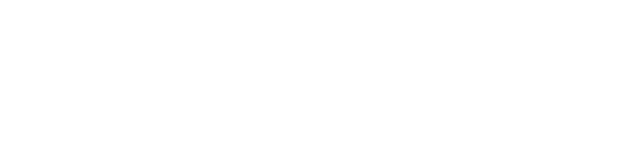
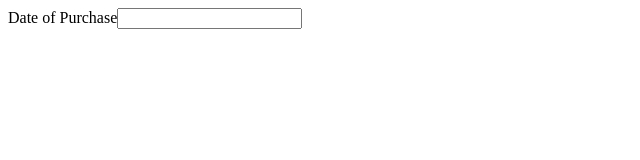
Before and after one commit to KevinsCodeStorage/Whirl-Wind-Warranty, a plain HTML site: page index.html in a window 1280 px wide. Shown: the whole page, without its empty margins (0-640 px from the left). Drawn offline with Linux system fonts and the light colour scheme.

Commit message:
finished assignment: purchase date input field

```diff
--- a/index.html
+++ b/index.html
@@ -5,10 +5,10 @@
     <meta http-equiv="X-UA-Compatible" content="IE=edge">
     <meta name="viewport" content="width=device-width, initial-scale=1.0">
     <title>Document</title>
-    <script src="logic.js"></script>
+
 
 </head>
 <body>
-
+    <script src="logic.js"></script>
 </body>
 </html>
--- a/logic.js
+++ b/logic.js
@@ -0,0 +1,13 @@
+// Inserting date of purchase field with text-input
+
+let purchaseDateLabel = document.createElement("label")
+purchaseDateLabel.setAttribute("for", "date")
+purchaseDateLabel.textContent = "Date of Purchase"
+
+let purchaseDate = document.createElement("INPUT")
+purchaseDate.setAttribute("type", "text")
+purchaseDate.setAttribute("id", "date")
+
+
+document.body.appendChild(purchaseDateLabel)
+document.body.appendChild(purchaseDate)
```
